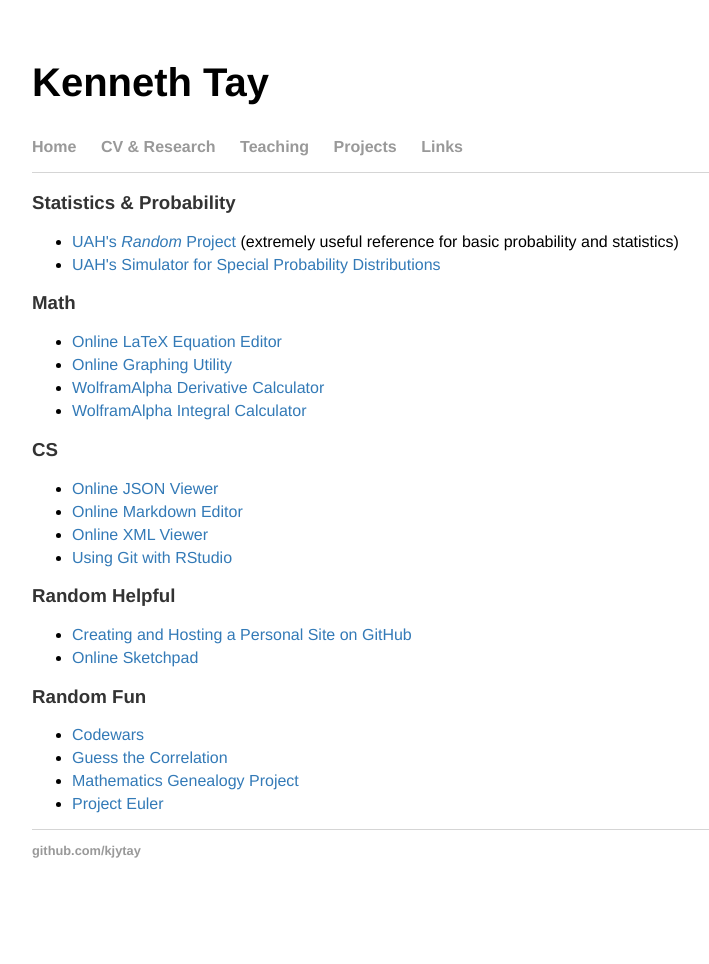
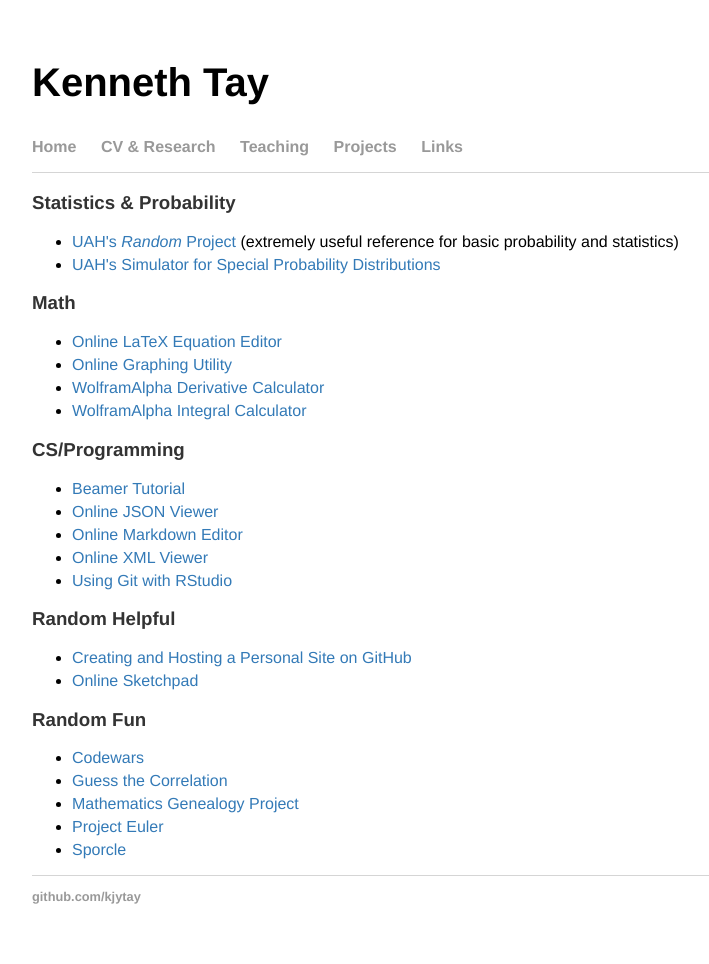
Before and after one commit to kjytay/kjytay.github.io, a Jekyll site: the page built from links/index.html, in a window 1280 px wide. Shown: the whole page, without its empty margins (96-805 px from the left). Built offline with Jekyll 4.4.1, drawn with Linux system fonts in a browser that asks for light colours; before the commit the page ends 918 px from its top, so only the background shows below that.

Commit message:
Added some links on links page.

```diff
--- a/links/index.html
+++ b/links/index.html
@@ -17,8 +17,9 @@ title: Kenneth Tay
   <li><a target="_blank" href="http://www.wolframalpha.com/calculators/integral-calculator/">WolframAlpha Integral Calculator</a></li>
 </ul>
 
-<h3>CS</h3>
+<h3>CS/Programming</h3>
 <ul>
+  <li><a target="_blank" href="https://www.overleaf.com/learn/latex/Beamer_Presentations:_A_Tutorial_for_Beginners_(Part_1)%E2%80%94Getting_Started">Beamer Tutorial</a></li>
   <li><a target="_blank" href="http://jsonviewer.stack.hu/">Online JSON Viewer</a></li>
   <li><a target="_blank" href="https://dillinger.io/">Online Markdown Editor
   <li><a target="_blank" href="http://countwordsfree.com/xmlviewer">Online XML Viewer</a></li>
@@ -37,4 +38,5 @@ title: Kenneth Tay
   <li><a target="_blank" href="http://guessthecorrelation.com/">Guess the Correlation</a></li>
   <li><a target="_blank" href="http://www.genealogy.ams.org/">Mathematics Genealogy Project</a></li>
   <li><a target="_blank" href="https://projecteuler.net/">Project Euler</a></li>
+  <li><a target="_blank" href="https://www.sporcle.com/">Sporcle</a></li>
 </ul>
```
